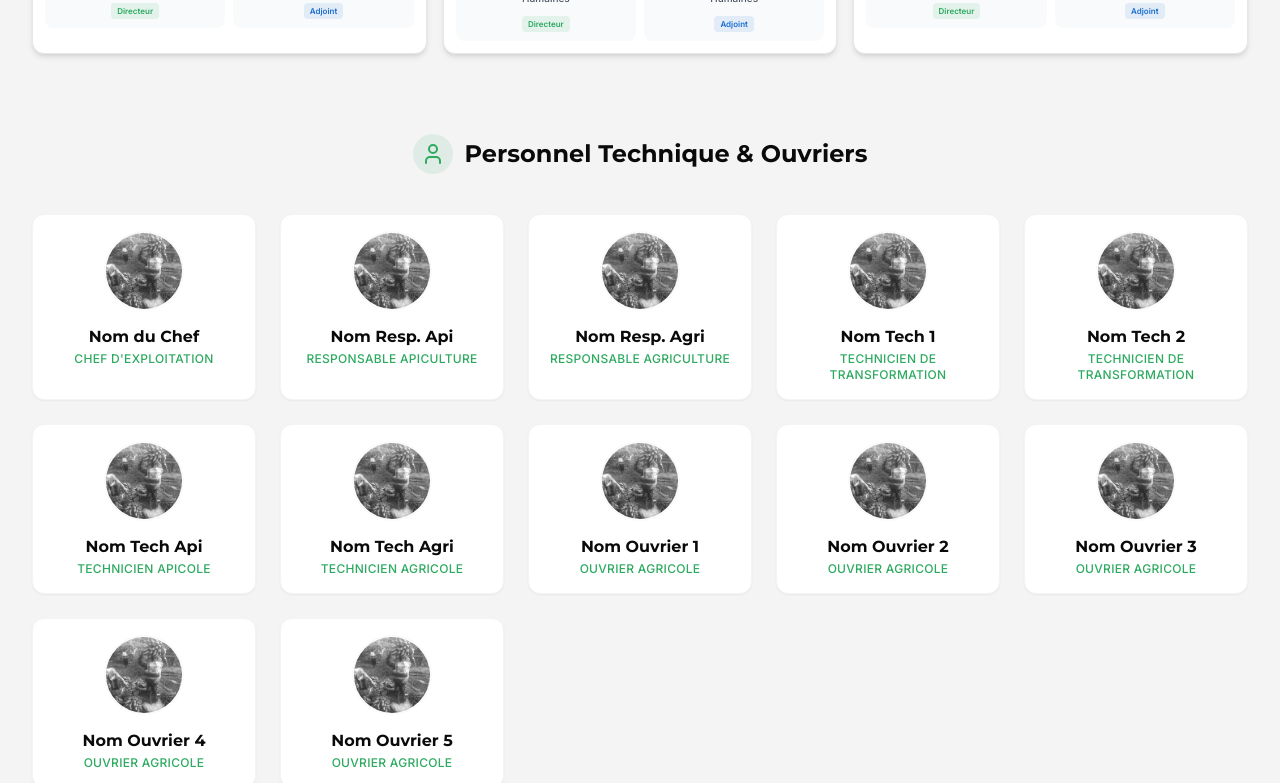
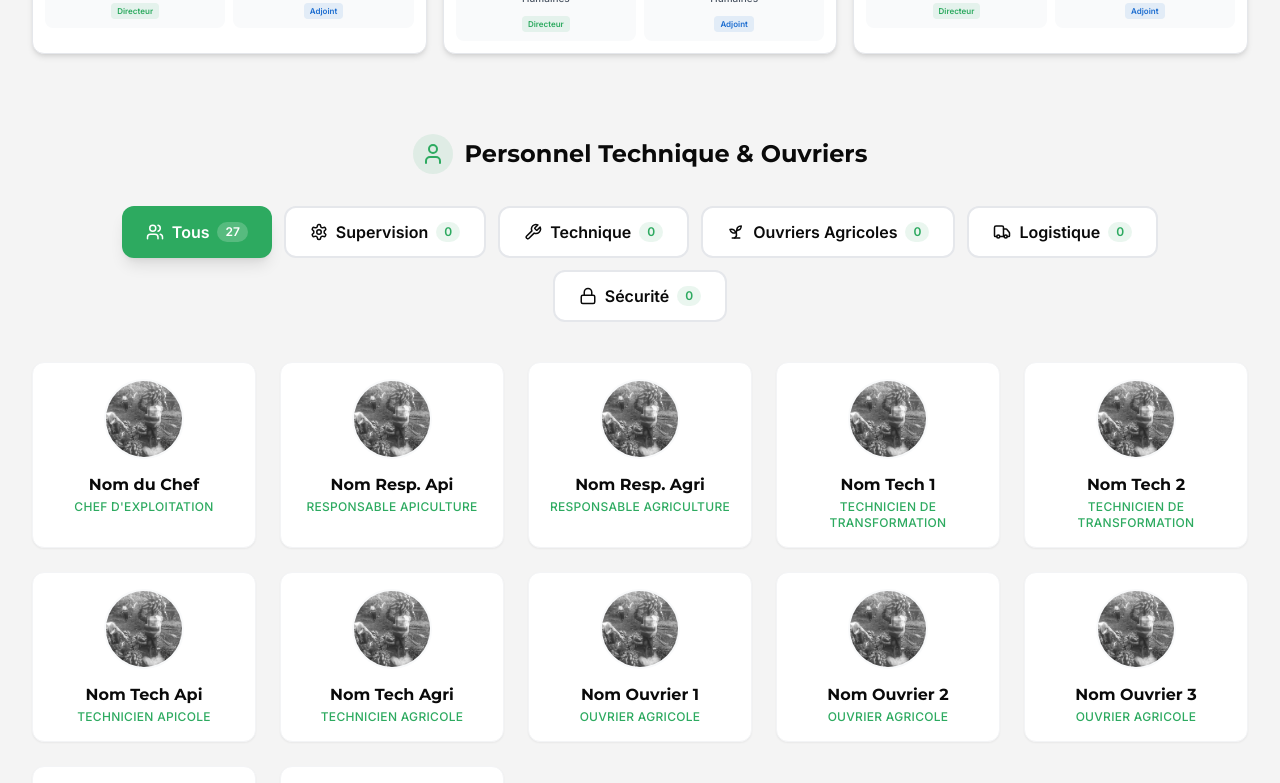
Before and after one commit to Benedicto-m/GBC, a React (Vite) app: page /about in a window 1280 px wide. Shown: the part 7920-8703 px from the top of the page. Built offline with nearby package versions, Linux system fonts and the light colour scheme.

Commit message:
quelques changes important

```diff
--- a/src/components/Footer.jsx
+++ b/src/components/Footer.jsx
@@ -64,13 +64,13 @@ const Footer = () => {
                 <div className="p-2 bg-white/5 rounded-lg text-gbc-green">
                    <Phone size={18} />
                 </div>
-                <span>+243 990 146 584</span>
+                <a href="tel:+243985727861" className="hover:text-gbc-green transition-colors">+243985727861</a>
               </li>
               <li className="flex items-center gap-4">
                 <div className="p-2 bg-white/5 rounded-lg text-gbc-yellow">
                    <Mail size={18} />
                 </div>
-                <span>contact@gbc-sarlu.cd</span>
+                <a href="mailto:contact@gbc-sarlu.cd" className="hover:text-gbc-green transition-colors">contact@gbc-sarlu.cd</a>
               </li>
             </ul>
           </div>
--- a/src/pages/About.jsx
+++ b/src/pages/About.jsx
@@ -2,7 +2,7 @@ import React, { useState, useEffect, useRef } from 'react';
 import Hero from '../components/Hero';
 import SectionTitle from '../components/SectionTitle';
 import { motion, AnimatePresence } from 'framer-motion';
-import { Target, Heart, Globe, TrendingUp, User, Users, ChevronDown, Sprout, Eye, Layers, Building2, ArrowRight, CheckCircle2, Shield, Settings, Briefcase, Lightbulb, BarChart3 } from 'lucide-react';
+import { Target, Heart, Globe, TrendingUp, User, Users, ChevronDown, Sprout, Eye, Layers, Building2, ArrowRight, CheckCircle2, Shield, Settings, Briefcase, Lightbulb, BarChart3, Wrench, Truck, Lock } from 'lucide-react';
 import { banniereAPropos, imageChamps, imageAbeilles, getTeamImage } from '../components/img';
 import mukizaBinyavanga from '../components/img/team/Mukiza-binyavanga-agustin.jpg';
 import mirindiBenedicto from '../components/img/team/mirindi-benedicto.png';
@@ -174,24 +174,55 @@ const About = () => {
     { id: 405, role: t.about.team.roles.maintenance, name: "Nom Maintenance", category: t.about.team.categories.logistics },
   ];
 
-  // État pour le chargement progressif
-  const [visibleCount, setVisibleCount] = useState(12); // Afficher 12 membres initialement
-  const itemsPerPage = 12; // Nombre d'éléments à charger à chaque fois
+  // État pour les onglets de catégories
+  const [activeCategory, setActiveCategory] = useState('all'); // 'all', 'supervision', 'technique', 'farmWorkers', 'logistics', 'security'
+  const [visibleCounts, setVisibleCounts] = useState({
+    all: 12,
+    supervision: 12,
+    technique: 12,
+    farmWorkers: 12,
+    logistics: 12,
+    security: 12
+  });
+  const itemsPerPage = 12;
 
-  // Filtrer les membres visibles
-  const visibleTeam = technicalTeam.slice(0, visibleCount);
-  const hasMore = visibleCount < technicalTeam.length;
-  const hasLess = visibleCount > itemsPerPage;
+  // Filtrer les membres par catégorie
+  const getFilteredTeam = (category) => {
+    if (category === 'all') return technicalTeam;
+    return technicalTeam.filter(member => member.category === category);
+  };
+
+  const filteredTeam = getFilteredTeam(activeCategory);
+  const currentVisibleCount = visibleCounts[activeCategory] || 12;
+  const visibleTeam = filteredTeam.slice(0, currentVisibleCount);
+  const hasMore = currentVisibleCount < filteredTeam.length;
+  const hasLess = currentVisibleCount > itemsPerPage;
 
   // Fonction pour charger plus de membres
   const loadMore = () => {
-    setVisibleCount(prev => Math.min(prev + itemsPerPage, technicalTeam.length));
+    setVisibleCounts(prev => ({
+      ...prev,
+      [activeCategory]: Math.min((prev[activeCategory] || itemsPerPage) + itemsPerPage, filteredTeam.length)
+    }));
   };
 
   // Fonction pour charger moins de membres
   const loadLess = () => {
-    setVisibleCount(prev => Math.max(itemsPerPage, prev - itemsPerPage));
+    setVisibleCounts(prev => ({
+      ...prev,
+      [activeCategory]: Math.max(itemsPerPage, (prev[activeCategory] || itemsPerPage) - itemsPerPage)
+    }));
   };
+
+  // Catégories disponibles avec leurs labels
+  const categories = [
+    { id: 'all', label: t.about.team.categories.all, icon: Users, count: technicalTeam.length },
+    { id: 'supervision', label: t.about.team.categories.supervision, icon: Settings, count: getFilteredTeam('supervision').length },
+    { id: 'technique', label: t.about.team.categories.technique, icon: Wrench, count: getFilteredTeam('technique').length },
+    { id: 'farmWorkers', label: t.about.team.categories.farmWorkers, icon: Sprout, count: getFilteredTeam('farmWorkers').length },
+    { id: 'logistics', label: t.about.team.categories.logistics, icon: Truck, count: getFilteredTeam('logistics').length },
+    { id: 'security', label: t.about.team.categories.security, icon: Lock, count: getFilteredTeam('security').length },
+  ];
 
   return (
     <>
@@ -725,16 +756,53 @@ const About = () => {
             </div>
           </div>
 
-          {/* Technical Staff Section - Sans catégories avec chargement progressif */}
+          {/* Technical Staff Section - Avec onglets par catégorie */}
           <div>
-            <div className="flex items-center justify-center gap-3 mb-10">
+            <div className="flex items-center justify-center gap-3 mb-8">
               <div className="p-2 bg-gbc-green/10 rounded-full text-gbc-green">
                 <User size={24} />
               </div>
               <h3 className="text-2xl font-bold text-gbc-black">{t.about.team.technical}</h3>
             </div>
 
+            {/* Onglets de catégories */}
+            <div className="flex flex-wrap justify-center gap-3 mb-10">
+              {categories.map((cat) => {
+                const IconComponent = cat.icon;
+                const isActive = activeCategory === cat.id;
+                return (
+                  <motion.button
+                    key={cat.id}
+                    onClick={() => {
+                      setActiveCategory(cat.id);
+                      // Réinitialiser le compteur pour cette catégorie si nécessaire
+                      if (!visibleCounts[cat.id]) {
+                        setVisibleCounts(prev => ({ ...prev, [cat.id]: itemsPerPage }));
+                      }
+                    }}
+                    whileHover={{ scale: 1.05 }}
+                    whileTap={{ scale: 0.95 }}
+                    className={`flex items-center gap-2 px-6 py-3 rounded-xl font-semibold transition-all duration-300 ${
+                      isActive
+                        ? 'bg-gbc-green text-white shadow-lg'
+                        : 'bg-white text-gbc-black border-2 border-gray-200 hover:border-gbc-green hover:bg-gbc-green/5'
+                    }`}
+                  >
+                    <IconComponent size={18} />
+                    <span>{cat.label}</span>
+                    <span className={`px-2 py-0.5 rounded-full text-xs font-bold ${
+                      isActive ? 'bg-white/20 text-white' : 'bg-gbc-green/10 text-gbc-green'
+                    }`}>
+                      {cat.count}
+                    </span>
+                  </motion.button>
+                );
+              })}
+            </div>
+
             {/* Grille des membres avec animations */}
+            {filteredTeam.length > 0 ? (
+              <>
                 <div className="grid grid-cols-1 sm:grid-cols-2 md:grid-cols-4 lg:grid-cols-5 gap-6 mb-8">
                   {visibleTeam.map((member, idx) => {
                     const memberImage = getTeamImage(member.role, member.category, member.id);
@@ -768,6 +836,7 @@ const About = () => {
                 </div>
 
                 {/* Boutons Charger plus / Charger moins */}
+                {(hasMore || hasLess) && (
                   <div className="text-center mt-8">
                     <div className="flex items-center justify-center gap-4">
                       {hasLess && (
@@ -794,9 +863,16 @@ const About = () => {
                       )}
                     </div>
                     <p className="text-sm text-gray-500 mt-3">
-                {t.about.team.showing} {visibleCount} / {technicalTeam.length} {t.about.team.members}
+                      {t.about.team.showing} {currentVisibleCount} / {filteredTeam.length} {t.about.team.members}
                     </p>
                   </div>
+                )}
+              </>
+            ) : (
+              <div className="text-center py-12 bg-gray-50 rounded-2xl">
+                <p className="text-gray-500">{t.about.team.noMembers}</p>
+              </div>
+            )}
           </div>
 
         </div>
--- a/src/translations/en.js
+++ b/src/translations/en.js
@@ -257,6 +257,7 @@ export const en = {
         marketing: "Marketing Management",
       },
       categories: {
+        all: "All",
         direction: "Management",
         administration: "Administration",
         commercial: "Commercial",
--- a/src/translations/fr.js
+++ b/src/translations/fr.js
@@ -261,6 +261,7 @@ export const fr = {
         marketing: "Direction Marketing",
       },
       categories: {
+        all: "Tous",
         direction: "Direction",
         administration: "Administration",
         commercial: "Commercial",
```
Lines whose indentation alone changed are shown as unchanged.
